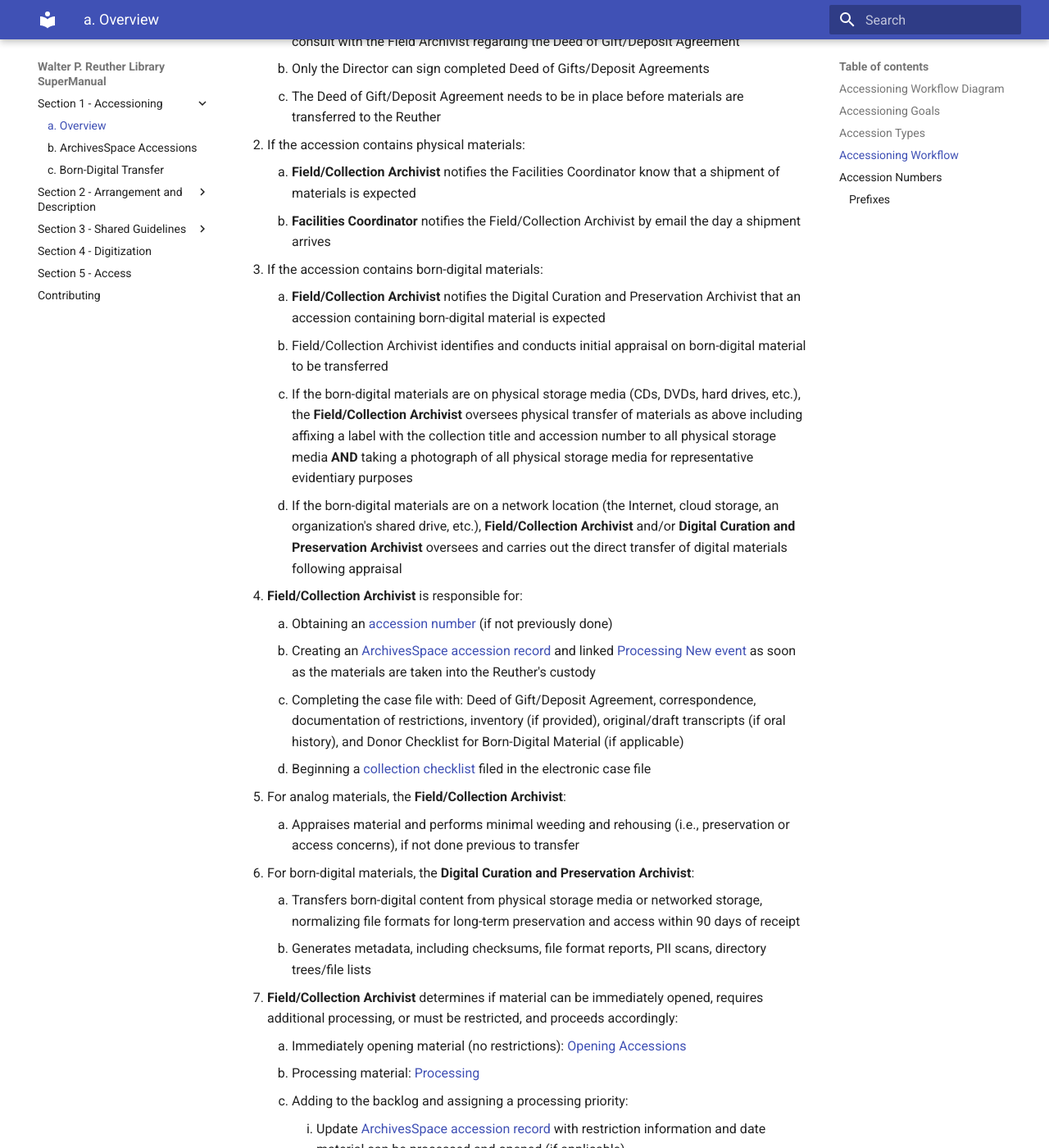
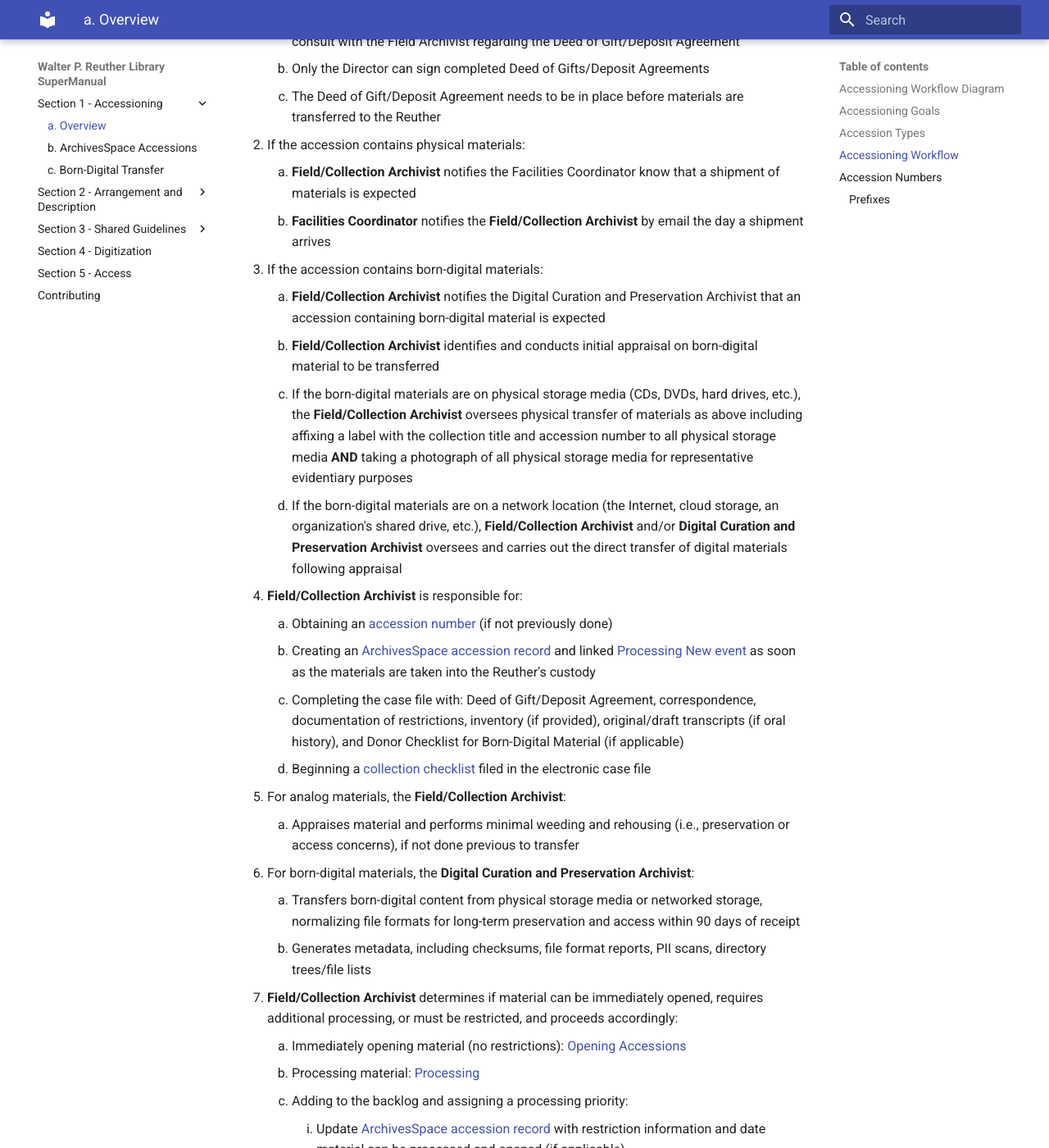
Before and after one commit to WSUReuther/SuperManual, an MkDocs documentation site: the page built from docs/01_accessioning/01_01_overview.md, in a window 1280 px wide and 1400 px high, scrolled down 2306 px. Shown: the whole window at 82% size. Built offline with MkDocs 1.6.1 and Material for MkDocs 9.7.7, drawn with Linux system fonts in a browser that asks for light colours; some of the changed text lies outside the part shown.

```diff
--- a/docs/01_accessioning/01_01_overview.md
+++ b/docs/01_accessioning/01_01_overview.md
@@ -31,10 +31,10 @@ Outlined below is the workflow followed for each incoming collection.
       3. The Deed of Gift/Deposit Agreement needs to be in place before materials are transferred to the Reuther
 2. If the accession contains physical materials:
       1. **Field/Collection Archivist** notifies the Facilities Coordinator know that a shipment of materials is expected
-      2. **Facilities Coordinator** notifies the Field/Collection Archivist by email the day a shipment arrives
+      2. **Facilities Coordinator** notifies the **Field/Collection Archivist** by email the day a shipment arrives
 3. If the accession contains born-digital materials:
       1. **Field/Collection Archivist** notifies the Digital Curation and Preservation Archivist that an accession containing born-digital material is expected
-      2. Field/Collection Archivist identifies and conducts initial appraisal on born-digital material to be transferred
+      2. **Field/Collection Archivist** identifies and conducts initial appraisal on born-digital material to be transferred
       3. If the born-digital materials are on physical storage media (CDs, DVDs, hard drives, etc.), the **Field/Collection Archivist** oversees physical transfer of materials as above including affixing a label with the collection title and accession number to all physical storage media **AND** taking a photograph of all physical storage media for representative evidentiary purposes
       4. If the born-digital materials are on a network location (the Internet, cloud storage, an organization's shared drive, etc.), **Field/Collection Archivist** and/or **Digital Curation and Preservation Archivist** oversees and carries out the direct transfer of digital materials following appraisal
 4. **Field/Collection Archivist** is responsible for:
@@ -52,7 +52,7 @@ Outlined below is the workflow followed for each incoming collection.
       2. Processing material: [Processing](../02_arrangement/02_01_general.md#processing-levels)
       3. Adding to the backlog and assigning a processing priority:
          1. Update [ArchivesSpace accession record](01_02_archivesspace_accessions.md) with restriction information and date material can be processed and opened (if applicable)
-         2. Contact Facility Coordinator to receive physical location and/or Digital Curation and Preservation Archivist to transfer digital content to a secure backlog location
+         2. Contact **Facility Coordinator** to receive physical location and/or **Digital Curation and Preservation Archivist** to transfer digital content to a secure backlog location
 8. **Field/Collection Archivist** Field/Collection Archivist updates ArchivesSpace accession record to include additional information obtained during the appraisal, including but not limited to:
       1. Basic Information > Content Description
       2. Basic Information > Condition Description
```
